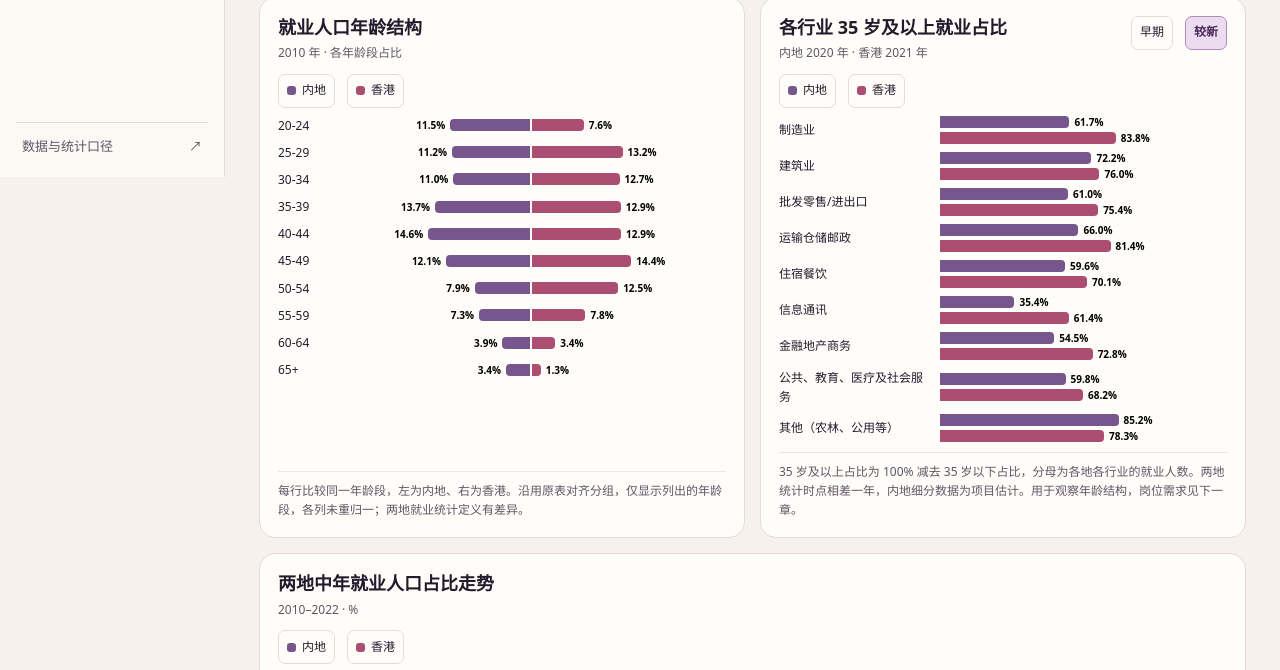
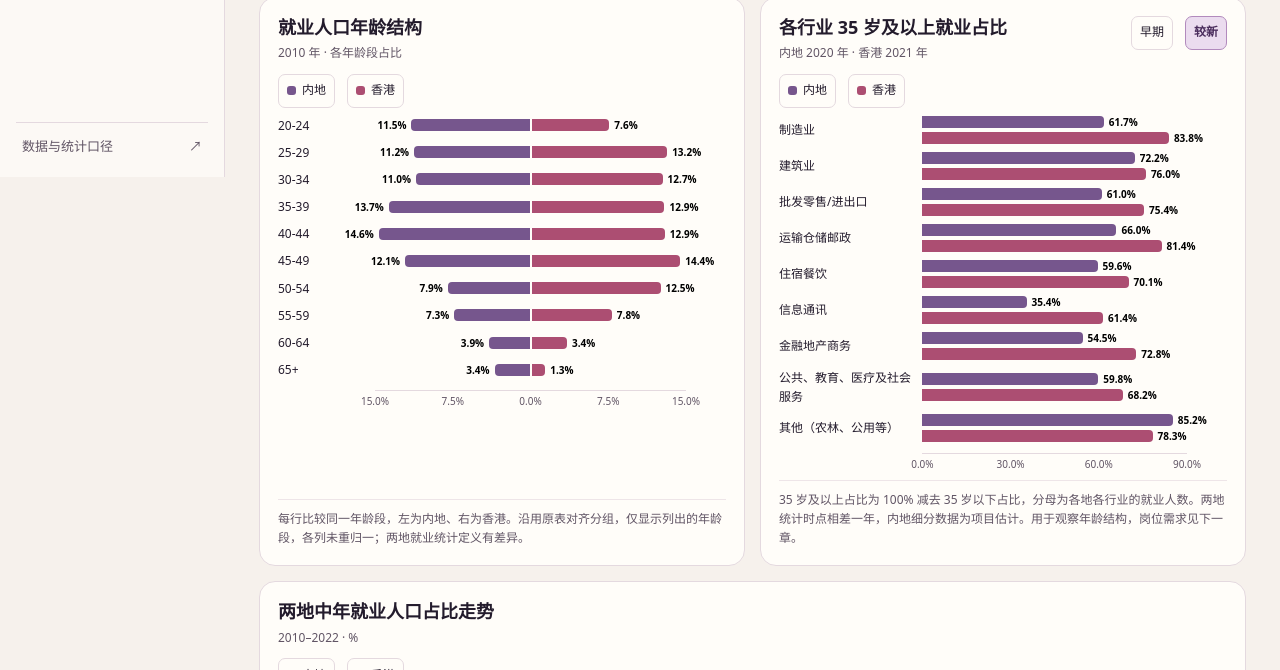
Before and after one commit to peng-fang/hk-career-explorer-linked, a plain HTML site: page index.html in a window 1280 px wide. Shown: the part 623-1293 px from the top of the page. Drawn offline with Linux system fonts and the light colour scheme.

Commit message:
Fit the market age charts to the available width

```diff
--- a/app.js
+++ b/app.js
@@ -106,7 +106,10 @@
 
   function markets() {
     const snapshot = d.markets.filter(r=>r.kind==="A_2010年龄对照");
-    const current = d.markets.filter(r=>r.kind===(state.marketPeriod==="early"?"F_行业35_早期":"G_行业35_最新"));
+    const industryAge = d.markets.filter(r=>["F_行业35_早期","G_行业35_最新"].includes(r.kind));
+    const current = industryAge.filter(r=>r.kind===(state.marketPeriod==="early"?"F_行业35_早期":"G_行业35_最新"));
+    const ageMax = Math.ceil(Math.max(5,...snapshot.map(r=>r.value).filter(Number.isFinite))/5)*5;
+    const industryMax = Math.ceil(Math.max(10,...industryAge.map(r=>r.value).filter(Number.isFinite).map(v=>100-v))/10)*10;
     const paired = rows => [...by(rows,"order")].sort(([a],[b])=>a-b).map(([,rs])=>({
       name:label(rs[0].label), values:["内地","香港"].map(region=>rs.find(r=>r.region===region)?.value),
     }));
@@ -134,22 +137,24 @@
     return hero + heading(pages[0],0,"h2","market-compare")
       + `<div class="grid wide-pair market-ages">`
       + figure("ages",t("就业人口年龄结构","Employed population by age"),t("2010 年 · 各年龄段占比","2010 · Share by age group"),
-          c.bars(paired(snapshot),{...regionPlot,mirror:true,max:18,label:t("2010年两地就业人口年龄结构镜像图","Mirrored bars comparing the age profiles of both workforces in 2010")}),
+          c.bars(paired(snapshot),{...regionPlot,mirror:true,max:ageMax,ticks:[-ageMax,-ageMax/2,0,ageMax/2,ageMax],
+            label:t("2010年两地就业人口年龄结构镜像图","Mirrored bars comparing the age profiles of both workforces in 2010")}),
           t("每行比较同一年龄段，左为内地、右为香港。沿用原表对齐分组，仅显示列出的年龄段，各列未重归一；两地就业统计定义有差异。",
             "Each row pairs the same age group: Mainland China on the left, Hong Kong on the right. The chart uses the original aligned groups and denominators. Employment definitions differ between the two markets."),
           {key:keys("ages")})
       + figure("industry-age",t("各行业 35 岁及以上就业占比","Workers aged 35 and over by industry"),era,
-          c.bars(aged35AndOver,{...regionPlot,max:100,label:t("两地各行业 35 岁及以上就业占比","Share of workers aged 35 and over by industry and market")}),
+          c.bars(aged35AndOver,{...regionPlot,max:industryMax,ticks:[0,industryMax/3,industryMax*2/3,industryMax],
+            label:t("两地各行业 35 岁及以上就业占比","Share of workers aged 35 and over by industry and market")}),
           t("35 岁及以上占比为 100% 减去 35 岁以下占比，分母为各地各行业的就业人数。两地统计时点相差一年，内地细分数据为项目估计。用于观察年龄结构，岗位需求见下一章。",
             "The share aged 35 and over equals 100% minus the under-35 share. The denominator is each industry’s workforce. Snapshots are one year apart and Mainland industry breakdowns are project estimates. See the next chapter for vacancy data."),
           {key:keys("industry-age"),control:`<div class="chip-row">${chip("marketPeriod","early",t("早期","Earlier"),state.marketPeriod==="early")}${chip("marketPeriod","latest",t("较新","More recent"),state.marketPeriod==="latest")}</div>`})
+      + `</div>`
       + figure("middle-age",t("两地中年就业人口占比走势","Middle-age workforce trends"),"2010–2022 · %",
           series("middle-age-line",middleSets,{x:[2010,2022],xTicks:[2010,2013,2016,2019,2022],y:[55,85],
             yTicks:[55,65,75,85],yFormat:percent,active,seriesAction:"marketRegion",label:t("两地中年就业人口趋势","Middle-age workforce trends by market")}),
           t("内地采用 25–59 岁，香港采用 30–54 岁。两地年龄范围不同，各自观察趋势。点任一地区可在三张年龄图中同步突出它，再点一次恢复。",
             "Mainland China uses ages 25–59 and Hong Kong uses ages 30–54. Read each trend within its own age band. Select either market to highlight it across all three age charts, and select it again to reset."),
-          {key:keys("middle-age"),full:true})
-      + `</div>`
+          {key:keys("middle-age")})
       + marketEvidence()
       + `<div class="decision"><strong>${t("嘉宁决定先查香港的岗位，同时保留内地投递。","Jia Ning decides to explore Hong Kong vacancies while keeping her Mainland search open.")}</strong>
         <div class="chapter-actions"><a class="hero-button" href="#structure" data-start-example>${t("跟随嘉宁找香港岗位","Explore Hong Kong vacancies with Jia Ning")}</a>
--- a/charts.js
+++ b/charts.js
@@ -129,10 +129,12 @@
 
   function bars(rows, opt = {}) {
     const max = opt.max ?? Math.max(1, ...rows.flatMap(r=>r.values.filter(Number.isFinite)));
-    const draw = (row,i,cap) => {
+    const cap = opt.ticks ? 100 : opt.mirror ? 64 : 73;
+    const format = opt.format ?? number;
+    const draw = (row,i) => {
       const v = row.values[i];
       if (!Number.isFinite(v)) return "<span>—</span>";
-      const value = (opt.format ?? number)(v);
+      const value = format(v);
       const key = opt.keys?.[i] ?? row.key;
       const pressed = opt.active===key;
       const tip = [row.name,opt.labels?.[i],value].filter(Boolean).join(" · ");
@@ -142,12 +144,16 @@
         ? `<button type="button" class="bar chart-bar${dimmed}" style="${style}" aria-label="${esc(tip)}" aria-pressed="${pressed}" data-tip="${esc(tip)}" data-action="${opt.action}" data-value="${esc(key)}" data-focus="${esc(`${opt.action}:${opt.label}:${row.name}:${i}`)}"><b>${esc(value)}</b></button>`
         : `<span class="bar" style="${style}" data-tip="${esc(tip)}"><b>${esc(value)}</b></span>`;
     };
+    const axis = opt.ticks ? `<div class="bar-row" aria-hidden="true"><div class="bar-scale">${opt.ticks.map(v=>{
+      const position = opt.mirror ? (v/max+1)*50 : v/max*100;
+      return `<span style="left:${position}%">${esc(format(Math.abs(v)))}</span>`;
+    }).join("")}</div></div>` : "";
     return `<div class="bars" role="group" aria-label="${esc(opt.label ?? t("条形图","Bar chart"))}">${rows.map(r=>{
       const tracks = opt.mirror
-        ? `<div class="mirror">${r.values.map((_,i)=>`<span class="half">${draw(r,i,64)}</span>`).join("")}</div>`
-        : `<div class="bars-track${r.values.length===1 ? " bar-single" : ""}">${r.values.map((_,i)=>draw(r,i,73)).join("")}</div>`;
+        ? `<div class="mirror">${r.values.map((_,i)=>`<span class="half">${draw(r,i)}</span>`).join("")}</div>`
+        : `<div class="bars-track${r.values.length===1 ? " bar-single" : ""}">${r.values.map((_,i)=>draw(r,i)).join("")}</div>`;
       return `<div class="bar-row${r.highlighted?' bar-highlight':''}"><span class="name">${esc(r.name)}${r.highlighted ? `<span class="highlight-label">${t("所选方向所属大类","Category covering a pick")}</span>` : ""}</span>${tracks}</div>`;
-    }).join("")}</div>`;
+    }).join("")}${axis}</div>`;
   }
 
   function splitBars(rows, labels, palette) {
--- a/index.html
+++ b/index.html
@@ -6,12 +6,12 @@
   <meta name="description" content="跟着嘉宁探索两地就业结构、香港行业、失业风险和薪酬，并试出适合自己的求职方向。">
   <meta name="theme-color" content="#f6f1ec">
   <title>毕业后，留在香港？｜香港就业市场探索器</title>
-  <link rel="stylesheet" href="styles.css?v=linked-1">
+  <link rel="stylesheet" href="styles.css?v=age-chart-width">
   <script defer src="data/guide-data.js?v=linked-1"></script>
   <script defer src="language.js?v=linked-1"></script>
-  <script defer src="charts.js?v=linked-1"></script>
+  <script defer src="charts.js?v=age-chart-width"></script>
   <script defer src="pathway.js?v=linked-1"></script>
-  <script defer src="app.js?v=linked-1"></script>
+  <script defer src="app.js?v=age-chart-width"></script>
 </head>
 <body>
   <a class="skip" id="skip-link" href="#content">跳至图表</a>
--- a/styles.css
+++ b/styles.css
@@ -56,6 +56,7 @@ h1, h2, h3, p, figure { margin: 0; }
 .top-action { border-radius: 99px; border: 1px solid #d7c5db; color: var(--plum); font-weight: 720; padding: 7px 13px; }
 .top-action:hover, .source-link:hover { color: #482b5a; }
 main, .footer { max-width: 1520px; margin: auto; padding: 0 34px; }
+main:has(.market-ages) { max-width: none; }
 .loading { padding: 2rem 0; }
 .hero {
   min-height: 331px; display: grid; grid-template-columns: minmax(0, .91fr) minmax(0, 1fr);
@@ -80,7 +81,14 @@ main, .footer { max-width: 1520px; margin: auto; padding: 0 34px; }
 .grid { display: grid; grid-template-columns: repeat(2, minmax(0, 1fr)); gap: 15px; align-items: stretch; }
 .grid.wide-pair { grid-template-columns: repeat(auto-fit, minmax(min(100%, 370px), 1fr)); }
 .budget-history { margin-top: 15px; }
+.market-ages { --value-gutter: 40px; }
+.market-ages + #middle-age { margin-block-start: 15px; }
 .market-ages #ages .bar-row { grid-template-columns: 48px minmax(0, 1fr); }
+.market-ages #ages .mirror { padding-inline: var(--value-gutter); }
+.market-ages #industry-age .bar-row { grid-template-columns: minmax(88px, 30%) minmax(0, 1fr); }
+.market-ages #industry-age .bars-track { margin-inline-end: var(--value-gutter); }
+.market-ages .bar-scale { grid-column: 2; margin-inline-end: var(--value-gutter); }
+.market-ages #ages .bar-scale { margin-inline-start: var(--value-gutter); }
 .span-full { grid-column: 1 / -1; }
 .card { border-radius: var(--radius); border: 1px solid var(--line); background: var(--cream); min-width: 0; padding: 18px; display: flex; flex-direction: column; }
 .card-head { display: flex; justify-content: space-between; align-items: start; flex-wrap: wrap; gap: 5px 12px; margin-bottom: 9px; }
@@ -137,6 +145,8 @@ select, input[type="number"] { min-height: 36px; max-width: 100%; border: 1px so
 #participation:has([data-value="2005"]:hover) [data-series-key="2005"],
 #participation:has([data-value="2025"]:hover) [data-series-key="2025"] { opacity: 1; }
 .bar-row .bar b { left: calc(100% + 5px); top: 50%; transform: translateY(-50%); position: absolute; font: 650 10px/1 system-ui, sans-serif; white-space: nowrap; }
+.bar-scale { position: relative; border-top: 1px solid var(--line); height: 17px; margin-top: 3px; color: var(--muted); font-size: 10px; }
+.bar-scale span { position: absolute; top: 2px; transform: translateX(-50%); white-space: nowrap; }
 .wage-exchange input { width: 126px; min-height: 35px; padding: 4px 8px; border: 1px solid var(--line); border-radius: 6px; background: var(--cream); }
 .wage-exchange .mode-note { align-self: center; }
 .wage-table { table-layout: fixed; }
```
